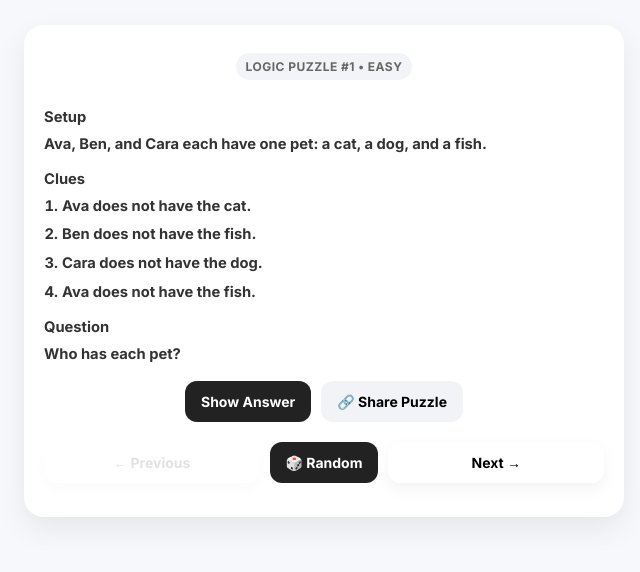
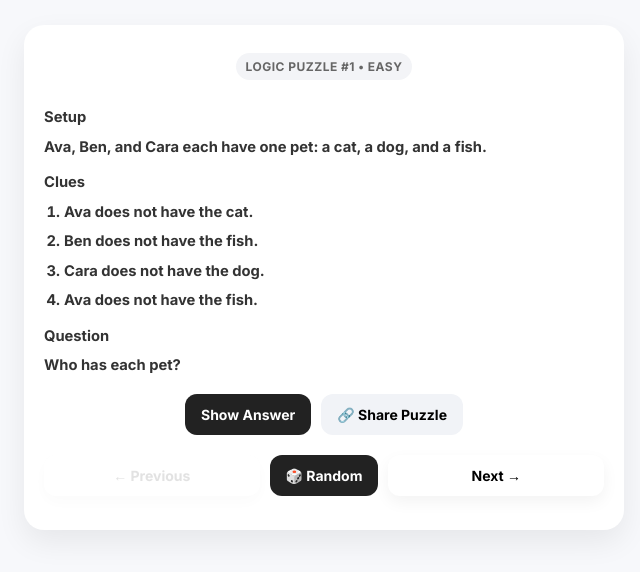
Before and after one commit to peppythinker/riddles, a plain HTML site: page thinklogic/index.html in a window 1280 px wide. Shown: the part 222-794 px from the top of the page, without its empty margins (316-956 px from the left). Drawn offline with Linux system fonts and the light colour scheme.

Commit message:
Update style.css

```diff
--- a/style.css
+++ b/style.css
@@ -271,7 +271,7 @@ h1 {
 
 
 /* =========================
-   For Think Logic Clues
+   For Clues Reveal
 ========================= */
 .clue-toggle-btn,
 .reveal-clue-btn {
@@ -311,3 +311,26 @@ h1 {
   color: #777;
   font-weight: 600;
 }
+
+.logic-puzzle-ui {
+  text-align: left;
+  line-height: 1.6;
+}
+
+.logic-section + .logic-section {
+  margin-top: 12px;
+}
+
+.logic-heading {
+  font-weight: 700;
+  margin-bottom: 6px;
+}
+
+.logic-clue-list {
+  margin: 0;
+  padding-left: 20px;
+}
+
+.logic-clue-list li {
+  margin-bottom: 6px;
+}
```
